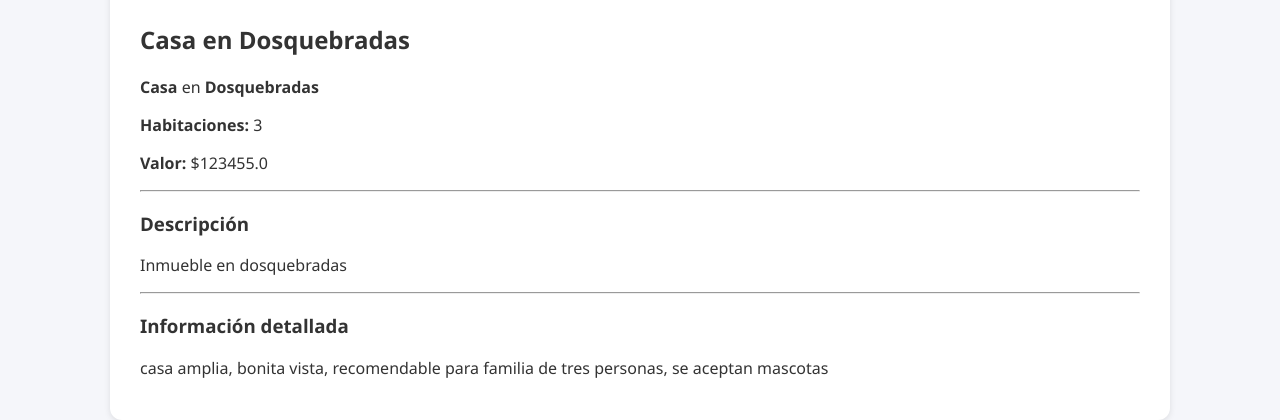
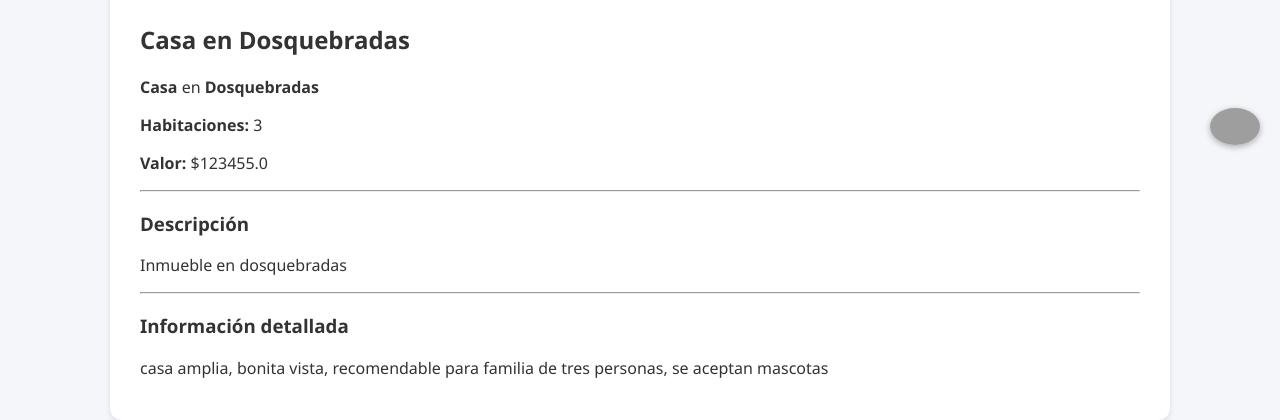
Before and after one commit to camilov04/grupo-inmobiliario-quintero, a Flask app: page /inmueble/1 in a window 1280 px wide. Shown: the part 630-1050 px from the top of the page. Run offline with Flask 3, Linux system fonts and the light colour scheme; data comes from the database, SQL or seed files in the repository; grey boxes are pictures that could not be loaded.

```diff
--- a/grupo_inmobiliario_quintero/static/style.css
+++ b/grupo_inmobiliario_quintero/static/style.css
@@ -113,3 +113,21 @@ body.login-page {
     border-radius: 16px;
     width: 350px;
 }
+
+.whatsapp-float {
+    position: fixed;
+    bottom: 20px;
+    right: 20px;  /* Cambiado de left a right */
+    z-index: 1000;
+    text-decoration: none;
+}
+
+.whatsapp-float img {
+    border-radius: 50%;
+    box-shadow: 0 2px 6px rgba(0,0,0,0.3);
+    transition: transform 0.2s;
+}
+
+.whatsapp-float img:hover {
+    transform: scale(1.1);
+}
--- a/grupo_inmobiliario_quintero/templates/base.html
+++ b/grupo_inmobiliario_quintero/templates/base.html
@@ -23,5 +23,12 @@
     <footer>
         <p>© 2025 Grupo Inmobiliario Quintero - Todos los derechos reservados</p>
     </footer>
+
+    <!-- Botón flotante de WhatsApp -->
+    <a href="https://wa.me/573132552214" target="_blank" class="whatsapp-float">
+        <img src="https://cdn-icons-png.flaticon.com/512/124/124034.png" alt="WhatsApp" width="50">
+    </a>
+
+
 </body>
 </html>
```
